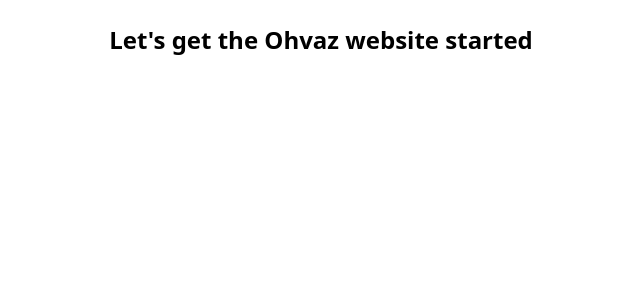
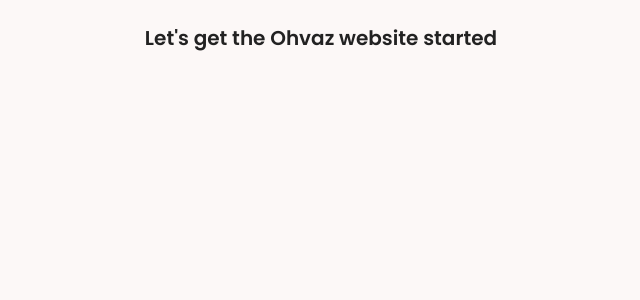
Before and after one commit to JoesephEgbenchong/ohvaz-clone-react, a React (Create React App) app: page / in a window 1280 px wide. Shown: the top 300 px of the page, without its empty margins (319-959 px from the left). Built offline with nearby package versions, Linux system fonts and the light colour scheme.

Commit message:
Configure brand colors and setup background color

```diff
--- a/src/App.js
+++ b/src/App.js
@@ -3,7 +3,7 @@
 function App() {
   return (
     <>
-      <h1  className="text-2xl font-semibold text-center mt-6">Let's get the Ohvaz website started</h1>
+      <h1  className="text-xl text-center mt-6 font-Poppins text-textBlack font-semibold">Let's get the Ohvaz website started</h1>
     </>
   );
 }
--- a/src/index.css
+++ b/src/index.css
@@ -1,3 +1,11 @@
+@import url('https://fonts.googleapis.com/css2?family=Poppins:ital,wght@0,400;0,500;0,600;0,700;1,300;1,400&display=swap');
+@import url('https://fonts.googleapis.com/css2?family=Berkshire+Swash&display=swap');
+
+
 @tailwind base;
 @tailwind components;
 @tailwind utilities;
+
+body {
+    background-color: #fcf8f7
+}
--- a/tailwind.config.js
+++ b/tailwind.config.js
@@ -4,7 +4,18 @@ module.exports = {
     "./src/**/*.{js,jsx,ts,tsx}",
   ],
   theme: {
-    extend: {},
+    extend: {
+      fontFamily: {
+        'Poppins': ['Poppins', 'sans-serif'],
+        'Berkshire': ['Berkshire Swash', 'cursive']
+      },
+      colors: {
+        'primary': '#ff3c00',
+        'default-background': '#fcf8f7',
+        'textBlack': '#222222',
+        'sectionSeparate' : '#f5e0db'
+      }
+    },
   },
   plugins: [],
 }
```
